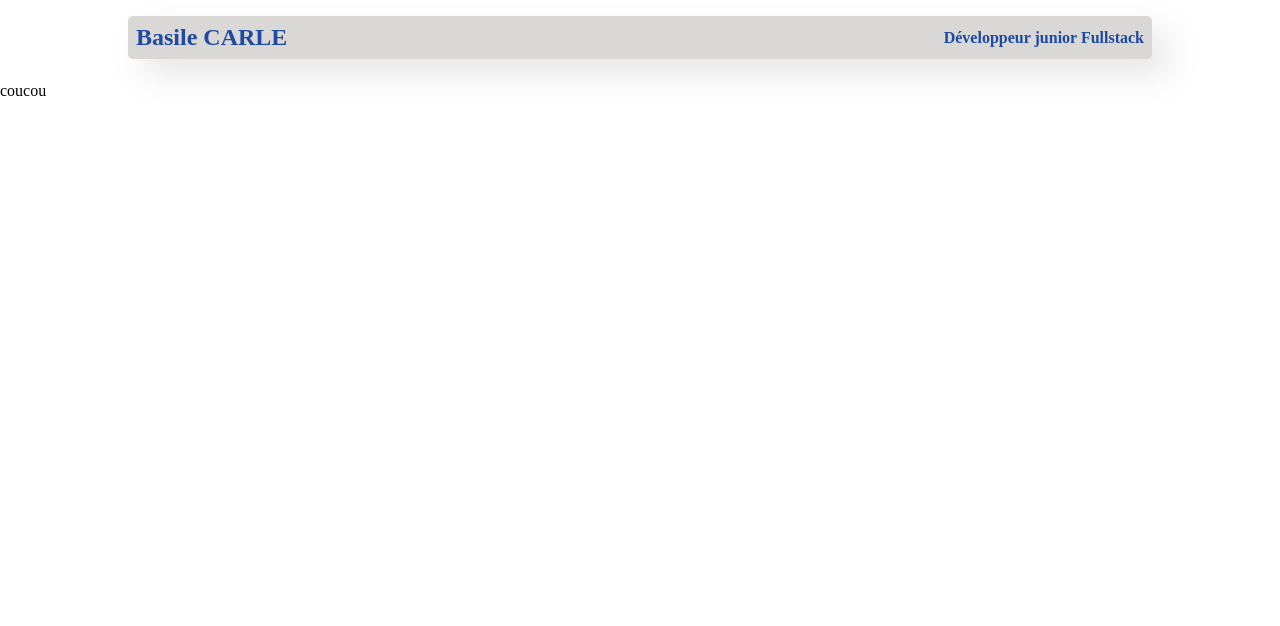
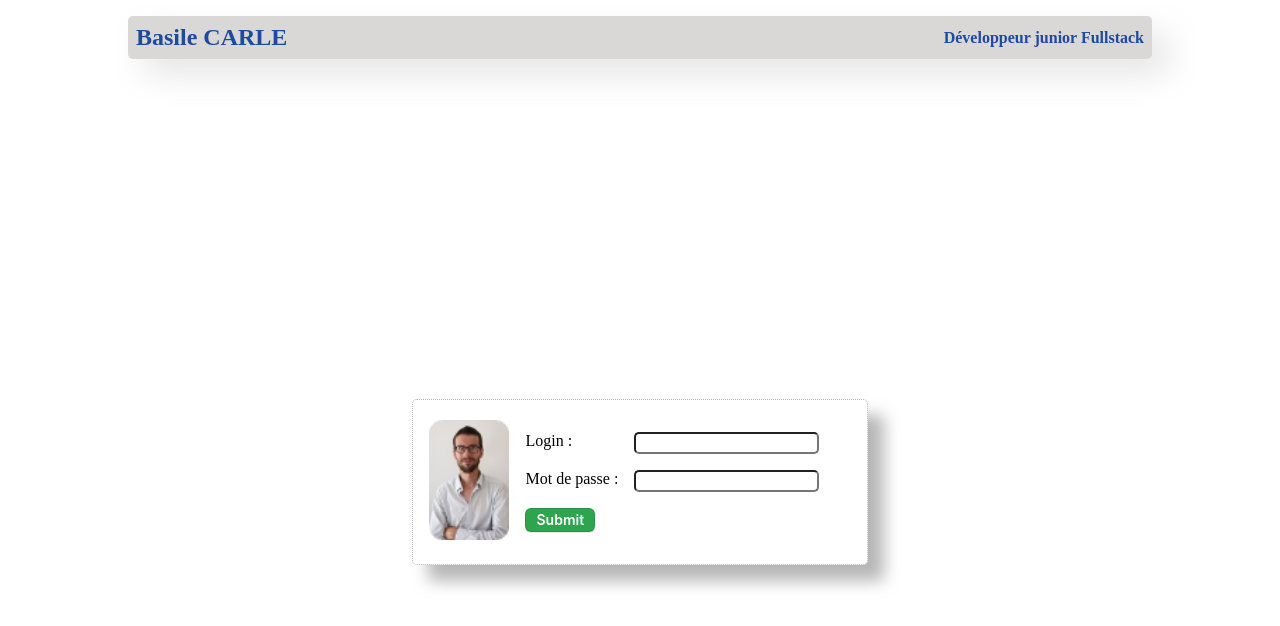
Before and after one commit to bebaile/CV-Basile-Carle, a React (Vite) app in the folder frontend/: page /login in a window 1280 px wide. Shown: the top 626 px of the page. Built offline with nearby package versions, Linux system fonts and the light colour scheme; no server answers.

Commit message:
mise en place de l'interface graphique pour la connection

```diff
--- a/frontend/src/pages/Login.jsx
+++ b/frontend/src/pages/Login.jsx
@@ -1,5 +1,7 @@
 import React, { useEffect } from "react";
 import api from "@services/services";
+import "@styles/login.css";
+import basile from "@assets/basileCarle.png";
 
 function Login() {
   const ENDPOINT = "/users";
@@ -8,7 +10,40 @@ function Login() {
       console.error(result);
     });
   }, []);
-  return <div>coucou</div>;
+  return (
+    <div className="container">
+      <div className="login-section">
+        <div className="login-box">
+          <div id="user-photo">
+            <img
+              src={basile}
+              alt="Basile, l'administrateur unique de ce site"
+              id="basile"
+            />
+          </div>
+          <div id="connexion-form">
+            <form>
+              <label htmlFor="login">
+                <div>Login :</div>
+                <div>
+                  <input type="text" id="login" name="login" />
+                </div>
+              </label>
+              <label htmlFor="password">
+                <div>Mot de passe :</div>
+                <div>
+                  <input type="password" id="password" name="password" />
+                </div>
+              </label>
+              <label htmlFor="submit">
+                <input type="submit" id="submit" className="connect-btn" />
+              </label>
+            </form>
+          </div>
+        </div>
+      </div>
+    </div>
+  );
 }
 
 export default Login;
--- /dev/null
+++ b/frontend/src/styles/login.css
@@ -0,0 +1,94 @@
+* {
+  --content-width: clamp(375px, 1024px, 100vw - 1rem);
+}
+
+.login-section {
+  width: var(--content-width);
+  height: 100vh;
+  display: flex;
+  align-items: center;
+}
+
+.login-box {
+  border: 1px dotted rgba(128, 128, 128, 0.583);
+  margin: 1rem auto;
+  border-radius: 5px;
+  padding: 1rem;
+  display: flex;
+  align-items: center;
+  box-shadow: 1rem 1rem 1rem rgba(128, 128, 128, 0.572);
+}
+
+#basile {
+  width: 100px;
+}
+
+label {
+  display: flex;
+  justify-content: space-between;
+  margin: 1rem;
+}
+
+input {
+  margin: 0 1rem;
+  border-radius: 5px;
+  padding: 0.1rem;
+}
+
+.connect-btn a {
+  text-decoration: none;
+  color: white;
+}
+
+.connect-btn {
+  appearance: none;
+  background-color: var(--button-color);
+  border: 1px solid rgba(27, 31, 35, 0.15);
+  border-radius: 6px;
+  box-shadow: rgba(27, 31, 35, 0.1) 0 1px 0;
+  box-sizing: border-box;
+  color: #fff;
+  cursor: pointer;
+  display: inline-block;
+  font-family: -apple-system, system-ui, "Segoe UI", Helvetica, Arial,
+    sans-serif, "Apple Color Emoji", "Segoe UI Emoji";
+  font-size: 14px;
+  font-weight: 600;
+  line-height: 20px;
+  padding: 1px 10px;
+  margin: 0;
+  position: relative;
+  text-align: center;
+  text-decoration: none;
+  user-select: none;
+  -webkit-user-select: none;
+  touch-action: manipulation;
+  vertical-align: middle;
+  white-space: nowrap;
+}
+
+.connect-btn:focus:not(:focus-visible):not(.focus-visible) {
+  box-shadow: none;
+  outline: none;
+}
+
+.connect-btn:hover {
+  background-color: #2c974b;
+}
+
+.connect-btn:focus {
+  box-shadow: rgba(46, 164, 79, 0.4) 0 0 0 3px;
+  outline: none;
+}
+
+.connect-btn:disabled {
+  background-color: #94d3a2;
+  border-color: rgba(27, 31, 35, 0.1);
+  color: rgba(255, 255, 255, 0.8);
+  cursor: default;
+}
+
+.connect-btn:active {
+  background-color: #298e46;
+  box-shadow: rgba(20, 70, 32, 0.2) 0 1px 0 inset;
+}
--- a/frontend/vite.config.js
+++ b/frontend/vite.config.js
@@ -1,4 +1,5 @@
 const path = require("path");
+
 import { defineConfig } from "vite";
 import react from "@vitejs/plugin-react";
 
@@ -11,6 +12,7 @@ export default defineConfig({
       "@components": path.resolve(__dirname, "src/components"),
       "@pages": path.resolve(__dirname, "src/pages"),
       "@services": path.resolve(__dirname, "src/services"),
+      "@styles": path.resolve(__dirname, "src/styles"),
     },
   },
 });
```
